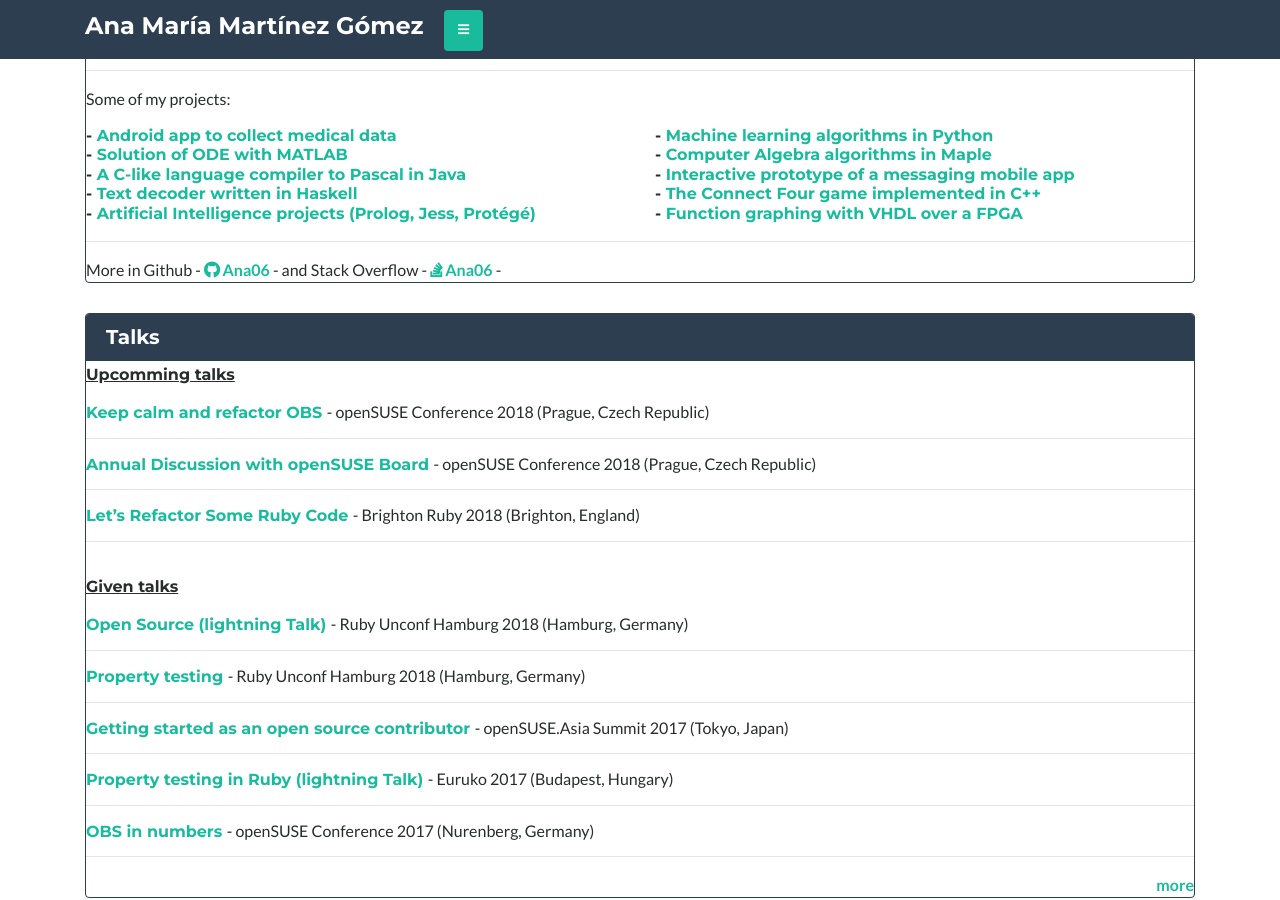
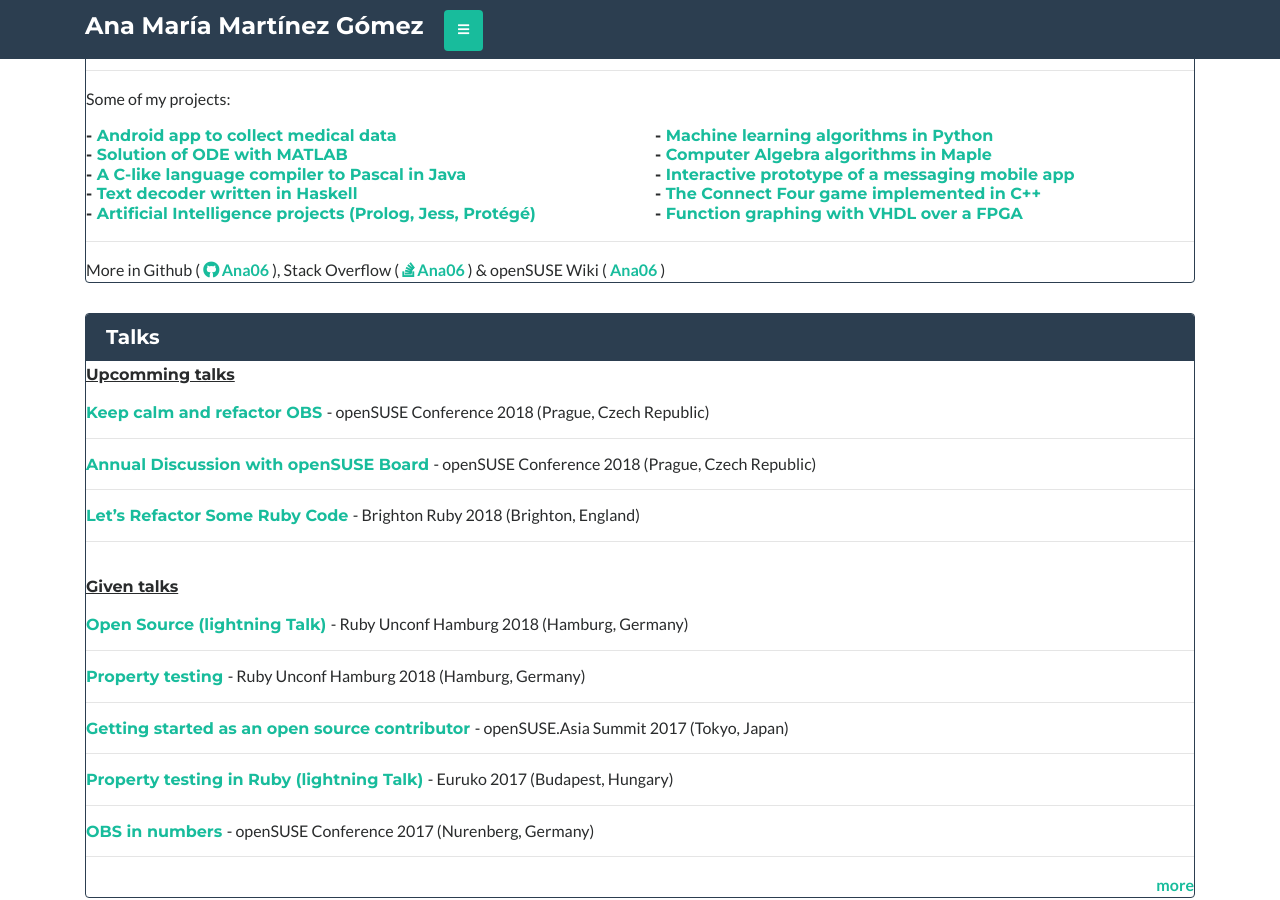
Before and after one commit to vicgalle/ana06.github.io, a Jekyll site: the page built from resume.md, in a window 1280 px wide and 900 px high, scrolled down 1308 px. Built offline with Jekyll 4.4.1, drawn with Linux system fonts in a browser that asks for light colours; nearby versions of some CDN libraries.

Commit message:
Add openSUSE Wiki to contributions
fontawesome needs to add openSUSE icon. :(

```diff
--- a/_includes/resume/contributions.html
+++ b/_includes/resume/contributions.html
@@ -13,21 +13,28 @@
     {% include resume/my_projects.html %}
     <hr>
 
-    More in Github -
+    More in Github (
     <span>
       <a href="https://github.com/Ana06" target="_blank">
         <i class="fab fa-github"></i>
         Ana06
       </a>
-      -
+      ),
     </span>
     <span class="more-contributions">
-      and Stack Overflow -
+      Stack Overflow (
       <a href="https://stackoverflow.com/users/6245337/ana06?tab=answers" target="_blank">
         <i class="fab fa-stack-overflow"></i>
         Ana06
       </a>
-      -
+      ) &
+    </span>
+    <span class="more-contributions">
+      openSUSE Wiki (
+      <a href="https://en.opensuse.org/Special:Contributions/Ana06" target="_blank">
+        Ana06
+      </a>
+      )
     </span>
   </div>
 </div>
```
